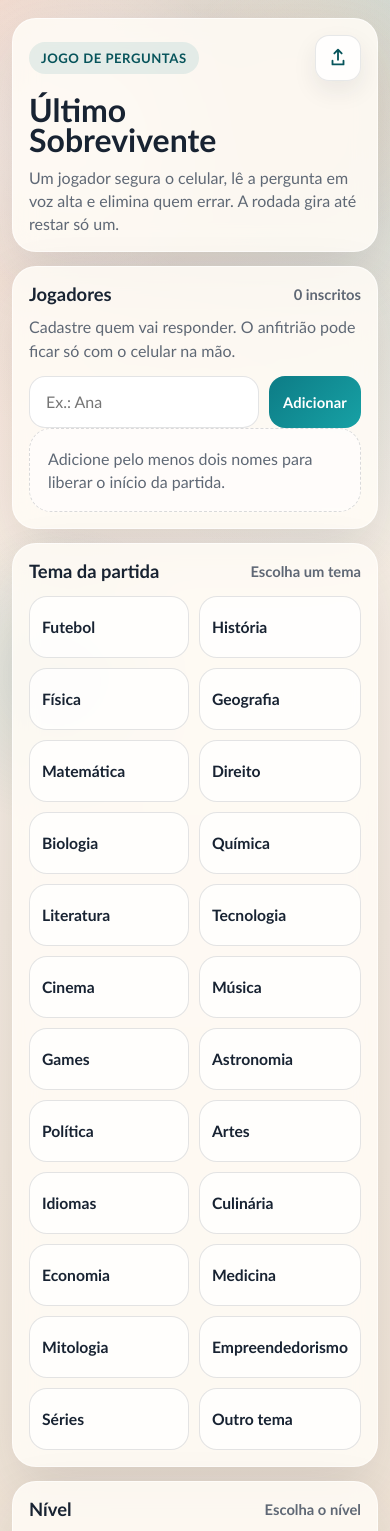
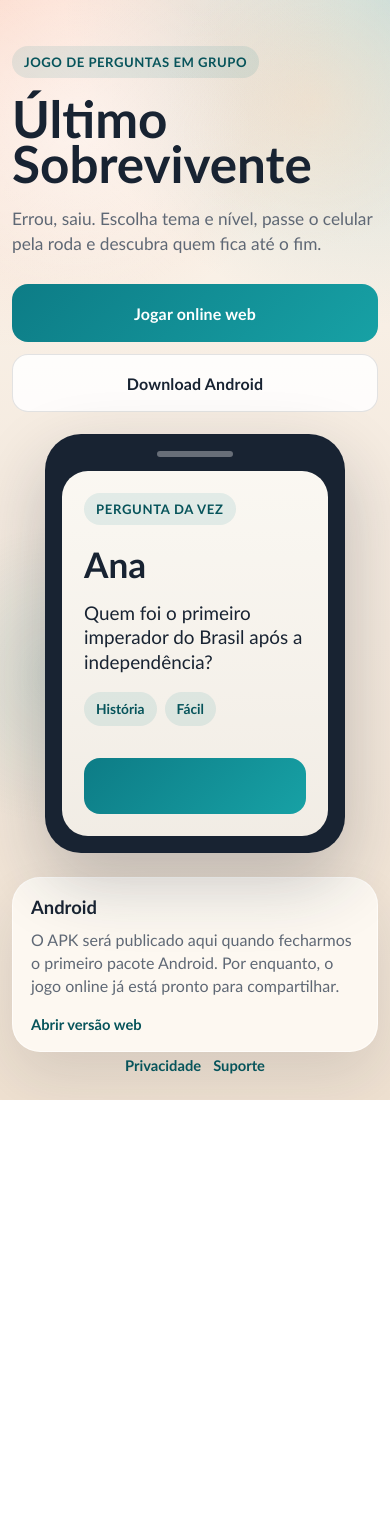
Before and after one commit to MSR-BR/quiz, a website: page public/index.html in a window 390 px wide. Shown: the top 1531 px of the page. After the commit the page ends 1100 px from the top, so only its background shows below. Drawn offline with Linux system fonts and the light colour scheme.

Commit message:
Prepara landing e build Android

```diff
--- a/capacitor.config.json
+++ b/capacitor.config.json
@@ -1,6 +1,6 @@
 {
   "appId": "br.com.marioreis.ultimosobrevivente",
-  "appName": "Ultimo Sobrevivente",
+  "appName": "Último Sobrevivente",
   "webDir": "public",
   "bundledWebRuntime": false
 }
--- a/public/app.js
+++ b/public/app.js
@@ -1,4 +1,5 @@
 const THEMES = [
+  "Digite o tema",
   "Futebol",
   "História",
   "Física",
@@ -22,7 +23,6 @@ const THEMES = [
   "Mitologia",
   "Empreendedorismo",
   "Séries",
-  "Outro tema",
 ];
 
 const DIFFICULTIES = [
@@ -45,6 +45,7 @@ const DIFFICULTIES = [
 
 const STORAGE_KEY = "ultimo-sobrevivente-v1";
 const EMPTY_SELECTION = "";
+const CUSTOM_THEME = "Digite o tema";
 const APP_SESSION_ID = createId();
 const buildApiUrl = window.ultimoSobreviventeConfig?.buildApiUrl || ((path) => path);
 const APP_PUBLIC_URL = getPublicShareUrl();
@@ -74,9 +75,14 @@ function onClick(event) {
   }
 
   if (action === "select-theme") {
-    state.selectedTheme = target.dataset.theme || "Outro tema";
+    state.selectedTheme = target.dataset.theme || CUSTOM_THEME;
     state.error = "";
     sync();
+    if (state.selectedTheme === CUSTOM_THEME) {
+      window.requestAnimationFrame(() => {
+        document.querySelector("#custom-theme-input")?.focus();
+      });
+    }
     return;
   }
 
@@ -540,7 +546,7 @@ async function advanceToNextTurn() {
 }
 
 function getSelectedTheme() {
-  if (state.selectedTheme === "Outro tema") {
+  if (state.selectedTheme === CUSTOM_THEME || state.selectedTheme === "Outro tema") {
     return state.customTheme.trim();
   }
 
@@ -665,7 +671,7 @@ function renderSetup() {
           ${THEMES.map((theme) => renderThemeChip(theme)).join("")}
         </div>
         ${
-          state.selectedTheme === "Outro tema"
+          state.selectedTheme === CUSTOM_THEME || state.selectedTheme === "Outro tema"
             ? `
               <div class="custom-theme-wrap">
                 <input
@@ -1163,6 +1169,7 @@ function renderRuntimeAlerts() {
 function renderFooterLinks() {
   return `
     <footer class="screen-footer">
+      <a class="footer-link" href="/">Início</a>
       <a class="footer-link" href="/privacy.html">Privacidade</a>
       <a class="footer-link" href="/support.html">Suporte</a>
     </footer>
@@ -1259,6 +1266,9 @@ function loadState() {
 
     const parsed = JSON.parse(raw);
     const { localAiConfig: _legacyLocalAiConfig, ...storedState } = parsed;
+    if (storedState.selectedTheme === "Outro tema") {
+      storedState.selectedTheme = CUSTOM_THEME;
+    }
 
     return {
       ...fallback,
--- a/public/index.html
+++ b/public/index.html
@@ -8,11 +8,10 @@
     />
     <meta
       name="description"
-      content="Jogo de perguntas em grupo para celular. Escolha tema, nível e elimine quem errar até sobrar só um vencedor."
+      content="Último Sobrevivente: jogue online pelo navegador ou baixe o app Android do jogo de perguntas em grupo."
     />
     <meta name="robots" content="index,follow" />
     <meta name="theme-color" content="#0d7c86" />
-    <meta name="app-api-base" content="https://quiz-ashy-five.vercel.app" />
     <meta name="application-name" content="Último Sobrevivente" />
     <meta name="apple-mobile-web-app-title" content="Último Sobrevivente" />
     <link rel="canonical" href="https://quiz-ashy-five.vercel.app/" />
@@ -23,7 +22,7 @@
     <meta property="og:title" content="Último Sobrevivente" />
     <meta
       property="og:description"
-      content="Jogo de perguntas em grupo onde cada erro elimina um participante até restar só um vencedor."
+      content="Jogue online ou baixe o app Android do jogo de perguntas em grupo onde cada erro elimina um participante."
     />
     <meta property="og:url" content="https://quiz-ashy-five.vercel.app/" />
     <meta property="og:image" content="https://quiz-ashy-five.vercel.app/social-card.svg" />
@@ -34,10 +33,10 @@
     <meta name="twitter:title" content="Último Sobrevivente" />
     <meta
       name="twitter:description"
-      content="Jogo de perguntas em grupo onde cada erro elimina um participante até restar só um vencedor."
+      content="Jogue online ou baixe o app Android do Último Sobrevivente."
     />
     <meta name="twitter:image" content="https://quiz-ashy-five.vercel.app/social-card.svg" />
-    <title>Último Sobrevivente | Jogo de Perguntas em Grupo</title>
+    <title>Último Sobrevivente | Jogue online ou baixe o Android</title>
     <link rel="icon" href="/icon.svg" type="image/svg+xml" />
     <link rel="stylesheet" href="/styles.css" />
     <script>
@@ -64,13 +63,69 @@
         document.head.appendChild(script);
       })();
     </script>
-    <script defer src="/runtime-config.js"></script>
-    <script defer src="/app.js"></script>
+    <script>
+      (function () {
+        function redirectNativeApp() {
+          var isNativeApp =
+            window.location.protocol === "capacitor:" ||
+            Boolean(window.Capacitor && window.Capacitor.isNativePlatform && window.Capacitor.isNativePlatform());
+
+          if (isNativeApp) {
+            window.location.replace("jogar.html");
+          }
+        }
+
+        redirectNativeApp();
+        window.addEventListener("DOMContentLoaded", redirectNativeApp);
+        window.setTimeout(redirectNativeApp, 250);
+      })();
+    </script>
   </head>
   <body>
     <div class="backdrop" aria-hidden="true"></div>
-    <main class="app-shell">
-      <div id="app"></div>
+    <main class="landing-shell">
+      <section class="landing-hero">
+        <div class="landing-copy">
+          <div class="eyebrow">Jogo de perguntas em grupo</div>
+          <h1 class="landing-title">Último Sobrevivente</h1>
+          <p class="landing-lead">
+            Errou, saiu. Escolha tema e nível, passe o celular pela roda e descubra quem fica até o fim.
+          </p>
+          <div class="landing-actions">
+            <a class="button button-primary button-large" href="/jogar">Jogar online web</a>
+            <a class="button button-secondary button-large" href="#android-download">Download Android</a>
+          </div>
+        </div>
+
+        <div class="phone-preview" aria-hidden="true">
+          <div class="phone-preview__bar"></div>
+          <div class="phone-preview__screen">
+            <span class="question-label">Pergunta da vez</span>
+            <strong>Ana</strong>
+            <p>Quem foi o primeiro imperador do Brasil após a independência?</p>
+            <div class="phone-preview__chips">
+              <span>História</span>
+              <span>Fácil</span>
+            </div>
+            <div class="phone-preview__button"></div>
+          </div>
+        </div>
+      </section>
+
+      <section id="android-download" class="download-panel">
+        <div>
+          <h2 class="section-title">Android</h2>
+          <p class="section-copy">
+            O APK será publicado aqui quando fecharmos o primeiro pacote Android. Por enquanto, o jogo online já está pronto para compartilhar.
+          </p>
+        </div>
+        <a class="footer-link" href="/jogar">Abrir versão web</a>
+      </section>
+
+      <footer class="screen-footer">
+        <a class="footer-link" href="/privacy.html">Privacidade</a>
+        <a class="footer-link" href="/support.html">Suporte</a>
+      </footer>
     </main>
   </body>
 </html>
--- a/public/runtime-config.js
+++ b/public/runtime-config.js
@@ -1,7 +1,12 @@
 (function () {
   const meta = document.querySelector('meta[name="app-api-base"]');
   const isBrowserOrigin = window.location.protocol === "http:" || window.location.protocol === "https:";
-  const apiBase = isBrowserOrigin ? "" : normalizeBase(meta ? meta.content : "");
+  const nativeBridge = window.Capacitor;
+  const isNativeApp =
+    window.location.protocol === "capacitor:" ||
+    Boolean(nativeBridge?.isNativePlatform?.()) ||
+    Boolean(nativeBridge?.getPlatform && nativeBridge.getPlatform() !== "web");
+  const apiBase = isBrowserOrigin && !isNativeApp ? "" : normalizeBase(meta ? meta.content : "");
 
   function buildApiUrl(pathname) {
     const normalizedPath = String(pathname || "").startsWith("/")
--- a/public/styles.css
+++ b/public/styles.css
@@ -64,6 +64,136 @@ button {
   margin: 0 auto;
   min-height: 100svh;
   padding: 18px 16px var(--safe-bottom);
+}
+
+.landing-shell {
+  position: relative;
+  width: min(100%, 1040px);
+  margin: 0 auto;
+  min-height: 100svh;
+  padding: 18px 16px var(--safe-bottom);
+}
+
+.landing-hero {
+  display: grid;
+  grid-template-columns: minmax(0, 1fr) minmax(260px, 360px);
+  gap: 32px;
+  align-items: center;
+  min-height: calc(100svh - 148px);
+  padding: 42px 0 24px;
+}
+
+.landing-copy {
+  max-width: 640px;
+}
+
+.landing-title {
+  margin: 18px 0 0;
+  font-family: "Arial Rounded MT Bold", "Trebuchet MS", "Avenir Next", sans-serif;
+  font-size: clamp(3.2rem, 9vw, 6.4rem);
+  line-height: 0.88;
+}
+
+.landing-lead {
+  max-width: 560px;
+  margin: 20px 0 0;
+  color: var(--muted);
+  font-size: clamp(1.08rem, 2.4vw, 1.35rem);
+  line-height: 1.45;
+  text-wrap: pretty;
+}
+
+.landing-actions {
+  display: flex;
+  flex-wrap: wrap;
+  gap: 12px;
+  margin-top: 28px;
+}
+
+.landing-actions .button {
+  display: inline-flex;
+  align-items: center;
+  justify-content: center;
+  min-width: min(100%, 210px);
+  text-align: center;
+  text-decoration: none;
+}
+
+.phone-preview {
+  width: min(100%, 340px);
+  margin: 0 auto;
+  padding: 16px;
+  border: 1px solid rgba(24, 35, 50, 0.16);
+  border-radius: 36px;
+  background: #182332;
+  box-shadow: 0 28px 70px rgba(24, 35, 50, 0.24);
+}
+
+.phone-preview__bar {
+  width: 76px;
+  height: 6px;
+  margin: 0 auto 14px;
+  border-radius: 999px;
+  background: rgba(255, 255, 255, 0.34);
+}
+
+.phone-preview__screen {
+  min-height: 460px;
+  padding: 22px;
+  border-radius: 26px;
+  background:
+    linear-gradient(180deg, rgba(255, 252, 246, 0.98), rgba(255, 249, 240, 0.94));
+}
+
+.phone-preview__screen strong {
+  display: block;
+  margin-top: 18px;
+  font-family: "Arial Rounded MT Bold", "Trebuchet MS", "Avenir Next", sans-serif;
+  font-size: 2.2rem;
+}
+
+.phone-preview__screen p {
+  margin: 16px 0 0;
+  color: var(--text);
+  font-size: 1.18rem;
+  line-height: 1.28;
+}
+
+.phone-preview__chips {
+  display: flex;
+  gap: 8px;
+  margin-top: 18px;
+}
+
+.phone-preview__chips span {
+  display: inline-flex;
+  min-height: 34px;
+  align-items: center;
+  padding: 8px 12px;
+  border-radius: 999px;
+  background: rgba(13, 124, 134, 0.1);
+  color: var(--primary-strong);
+  font-size: 0.86rem;
+  font-weight: 800;
+}
+
+.phone-preview__button {
+  height: 56px;
+  margin-top: 32px;
+  border-radius: 16px;
+  background: linear-gradient(135deg, var(--primary) 0%, #17a1a5 100%);
+}
+
+.download-panel {
+  display: flex;
+  align-items: center;
+  justify-content: space-between;
+  gap: 18px;
+  padding: 18px;
+  border: 1px solid rgba(255, 255, 255, 0.62);
+  border-radius: var(--radius-xl);
+  background: var(--card);
+  box-shadow: var(--shadow);
 }
 
 .screen {
@@ -955,6 +1085,38 @@ button {
     padding-inline: 12px;
   }
 
+  .landing-shell {
+    padding-inline: 12px;
+  }
+
+  .landing-hero {
+    grid-template-columns: 1fr;
+    gap: 22px;
+    min-height: auto;
+    padding-top: 28px;
+  }
+
+  .landing-actions {
+    display: grid;
+  }
+
+  .landing-actions .button {
+    width: 100%;
+  }
+
+  .phone-preview {
+    width: min(100%, 300px);
+  }
+
+  .phone-preview__screen {
+    min-height: 360px;
+  }
+
+  .download-panel {
+    align-items: flex-start;
+    flex-direction: column;
+  }
+
   .hero-card,
   .section-card,
   .question-card,
```
Also changed, not shown: docs/android-publicacao.md (added, +106 -0 lines), package.json (+5 -3 lines), public/jogar.html (added, +76 -0 lines), server.mjs (+15 -1 lines), README.md, public/manifest.webmanifest, 9 other files.
